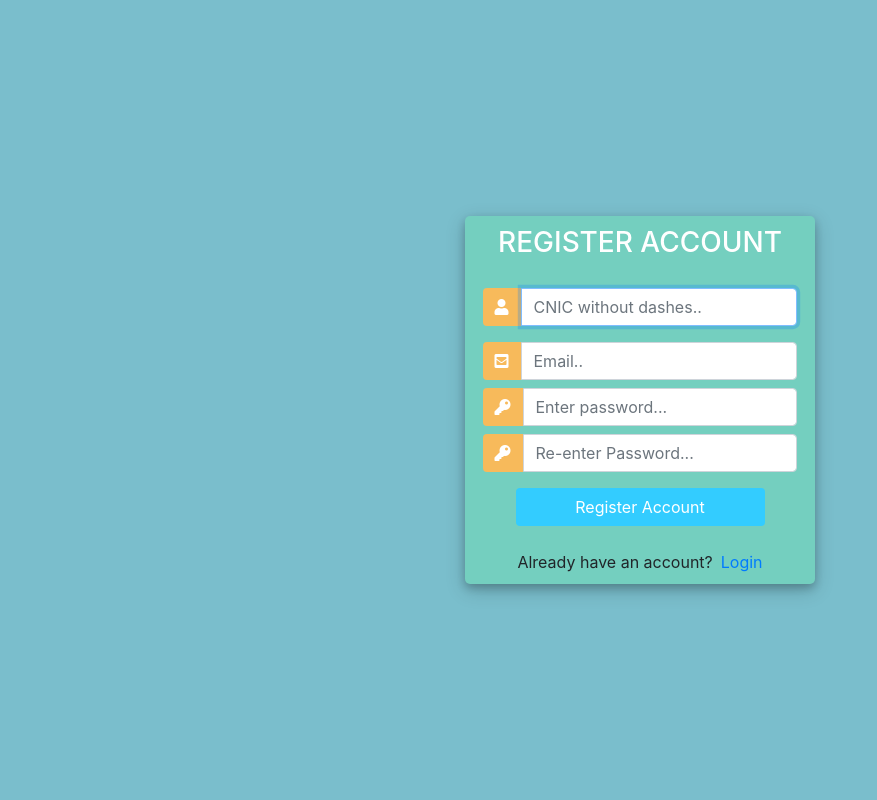
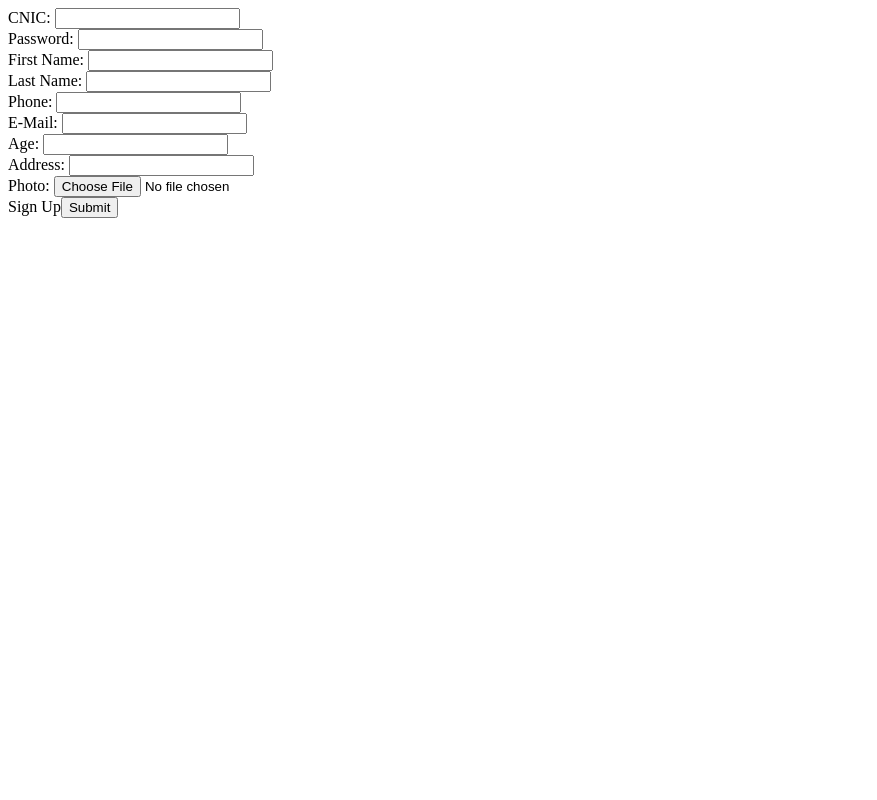
Before and after one commit to ask4shahzaib/MediLog, a Django app: page /register/ in a window 1280 px wide. Shown: the whole page, without its empty margins (0-877 px from the left). Run offline with Django 3.2, Linux system fonts and the light colour scheme; some libraries are stand-ins or nearby versions.

Commit message:
Patient and User model working completely

```diff
--- a/BackEndApp/admin.py
+++ b/BackEndApp/admin.py
@@ -5,3 +5,4 @@ from .models import *
 
 admin.site.register(Patient)
 admin.site.register(Contact)
+admin.site.register(Doctor)
--- a/BackEndApp/templates/BackEndApp/register.html
+++ b/BackEndApp/templates/BackEndApp/register.html
@@ -2,144 +2,20 @@
 <html>
 
 <head>
-    <title>Register</title>
-    <link rel="stylesheet" href="https://stackpath.bootstrapcdn.com/bootstrap/4.1.3/css/bootstrap.min.css" integrity="sha384-MCw98/SFnGE8fJT3GXwEOngsV7Zt27NXFoaoApmYm81iuXoPkFOJwJ8ERdknLPMO" crossorigin="anonymous">
-    <script src="https://ajax.googleapis.com/ajax/libs/jquery/3.3.1/jquery.min.js"></script>
-    <link rel="stylesheet" href="https://use.fontawesome.com/releases/v5.6.1/css/all.css" integrity="sha384-gfdkjb5BdAXd+lj+gudLWI+BXq4IuLW5IT+brZEZsLFm++aCMlF1V92rMkPaX4PP" crossorigin="anonymous">
-
-    <style>
-        body,
-        html {
-            margin: 0;
-            padding: 0;
-            height: 100%;
-            background: #7abecc !important;
-        }
-
-        .user_card {
-            width: 350px;
-            margin-top: auto;
-            margin-bottom: auto;
-            background: #74cfbf;
-            position: relative;
-            display: flex;
-            justify-content: center;
-            flex-direction: column;
-            padding: 10px;
-            box-shadow: 0 4px 8px 0 rgba(0, 0, 0, 0.2), 0 6px 20px 0 rgba(0, 0, 0, 0.19);
-            -webkit-box-shadow: 0 4px 8px 0 rgba(0, 0, 0, 0.2), 0 6px 20px 0 rgba(0, 0, 0, 0.19);
-            -moz-box-shadow: 0 4px 8px 0 rgba(0, 0, 0, 0.2), 0 6px 20px 0 rgba(0, 0, 0, 0.19);
-            border-radius: 5px;
-        }
-
-        .form_container {
-            margin-top: 20px;
-        }
-
-        #form-title {
-            color: #fff;
-        }
-
-        .login_btn {
-            width: 100%;
-            background: #33ccff !important;
-            color: white !important;
-        }
-
-        .login_btn:focus {
-            box-shadow: none !important;
-            outline: 0px !important;
-        }
-
-        .login_container {
-            padding: 0 2rem;
-        }
-
-        .input-group-text {
-            background: #f7ba5b !important;
-            color: white !important;
-            border: 0 !important;
-            border-radius: 0.25rem 0 0 0.25rem !important;
-        }
-
-        .input_user,
-        .input_pass:focus {
-            box-shadow: none !important;
-            outline: 0px !important;
-        }
-    </style>
-
+    <title>Sign Up</title>
 </head>
 
 <body>
-    <div class="container h-100">
-        <div class="d-flex justify-content-center h-100">
-            <div class="user_card">
-                <div class="d-flex justify-content-center">
-                    <h3 id="form-title">REGISTER ACCOUNT</h3>
-                </div>
-                <div class="d-flex justify-content-center form_container">
-
-                    <form method="POST" action="">
-                        {%csrf_token%}
-                        <div class="input-group mb-3">
-                            <div class="input-group-append">
-                                <span class="input-group-text"><i class="fas fa-user"></i></span>
-                            </div>
-                            {{form.username}}
-                        </div>
-                        <div class="input-group mb-2">
-                            <div class="input-group-append">
-                                <span class="input-group-text"><i class="fas fa-envelope-square"></i></span>
-                            </div>
-                            {{form.email}}
-                        </div>
-                        <div class="input-group mb-2">
-                            <div class="input-group-append">
-                                <span class="input-group-text"><i class="fas fa-key"></i></span>
-                            </div>
-                            {{form.password1}}
-                        </div>
-                        <div class="input-group mb-2">
-                            <div class="input-group-append">
-                                <span class="input-group-text"><i class="fas fa-key"></i></span>
-                            </div>
-                            {{form.password2}}
-                        </div>
-
-                        <div class="d-flex justify-content-center mt-3 login_container">
-                            <input class="btn login_btn" type="submit" value="Register Account">
-                        </div>
-                    </form>
-                </div>
-
-                {{form.errors}}
-
-                <div class="mt-4">
-                    <div class="d-flex justify-content-center links">
-                        Already have an account? <a href="{% url 'login' %}" class="ml-2">Login</a>
-                    </div>
-                </div>
-            </div>
+    <form action="" method="POST">
+        {%csrf_token%}
+        <div>
+            CNIC: <input type="text" name="cnic" required><br> Password: <input type="password" name="password"><br> First Name: <input type="text" name="fname" required><br> Last Name: <input type="text" name="lname" required><br> Phone: <input type="text"
+                name="phone" required><br> E-Mail: <input type="email" name="email"><br> Age: <input type="text" name="age"><br> Address: <input type="text" name="address"><br> Photo: <input type="file" accept="image/*" name="photo"><br> Sign Up<input type="submit">
         </div>
-    </div>
-    <script>
-        /* Because i didnt set placeholder values in forms.py they will be set here using vanilla Javascript
-                                                                                                                                                                                                                                                                                                                                                                        		//We start indexing at one because CSRF_token is considered and input field
-                                                                                                                                                                                                                                                                                                                                                                        		 */
-
-        //Query All input fields
-        var form_fields = document.getElementsByTagName('input')
-        form_fields[1].placeholder = 'CNIC without dashes..';
-        form_fields[2].placeholder = 'Email..';
-        form_fields[3].placeholder = 'Enter password...';
-        form_fields[4].placeholder = 'Re-enter Password...';
-
-
-        for (var field in form_fields) {
-            form_fields[field].className += ' form-control'
-        }
-    </script>
+    </form>
+    {{form.errors}} {% for message in messages %}
+    <p id="messages"> {{message}} </p>
+    {% endfor %}
 </body>
 
 </html>
--- a/BackEndApp/views.py
+++ b/BackEndApp/views.py
@@ -1,3 +1,4 @@
+from django.core.exceptions import ObjectDoesNotExist
 from BackEndApp.models import Patient
 from django.contrib import auth
 from django.contrib.auth.forms import UsernameField
@@ -48,17 +49,36 @@ def logoutUser(request):
 
 @unauthenticated_user
 def register(request):
-    form = CreateUserForm()
     if request.method == 'POST':
-        form = CreateUserForm(request.POST)
-        if form.is_valid():
-            user = form.save()
+        cnic = request.POST['cnic']
+        password = request.POST['password']
+        fname = request.POST['fname']
+        lname = request.POST['lname']
+        phone = request.POST['phone']
+        email = request.POST['email']
+        age = request.POST['age']
+        age = int(age)
+        address = request.POST['address']
+        photo = request.POST['photo']
+        try:
+            y = User.objects.get(username=cnic)
+        except ObjectDoesNotExist:
+            y = None
+        if y is None:
+            x = User.objects.create_user(
+                username=cnic, first_name=fname, last_name=lname, password=password, email=email)
+            x.save()
             group = Group.objects.get(name='Patient')
             messages.success(request, 'Account Created Succesfully')
-            user.groups.add(group)
-            Patient.objects.create(
-                user=user
-            )
+            x.groups.add(group)
+            z = Patient(CNIC=cnic, fName=fname, lName=lname,
+                        age=age, phone=phone, address=address, email=email, photo=photo, user=x, verification=False)
+            z.save()
+            messages.success(request, 'Account Created Successfully')
             return redirect('login')
-    context = {'form': form}
-    return render(request, 'BackEndApp/register.html', context)
+        else:
+            messages.error(
+                request, "Already a patient found with same CNIC")
+            return redirect('register')
+    else:
+        return render(request, 'BackEndApp/register.html')
--- a/MediLog/settings.py
+++ b/MediLog/settings.py
@@ -134,7 +134,7 @@ MEDIA_URL = '/images/'
 
 MEDIA_ROOT = os.path.join(BASE_DIR, 'static/images')
 
-STATICFILES_DIR = [
+STATICFILES_DIRS = [
     os.path.join(BASE_DIR, 'static')
 ]
 
```
Also changed, not shown: BackEndApp/models.py (+25 -12 lines), BackEndApp/migrations/0001_initial.py, static/images/2.jpg (added).
